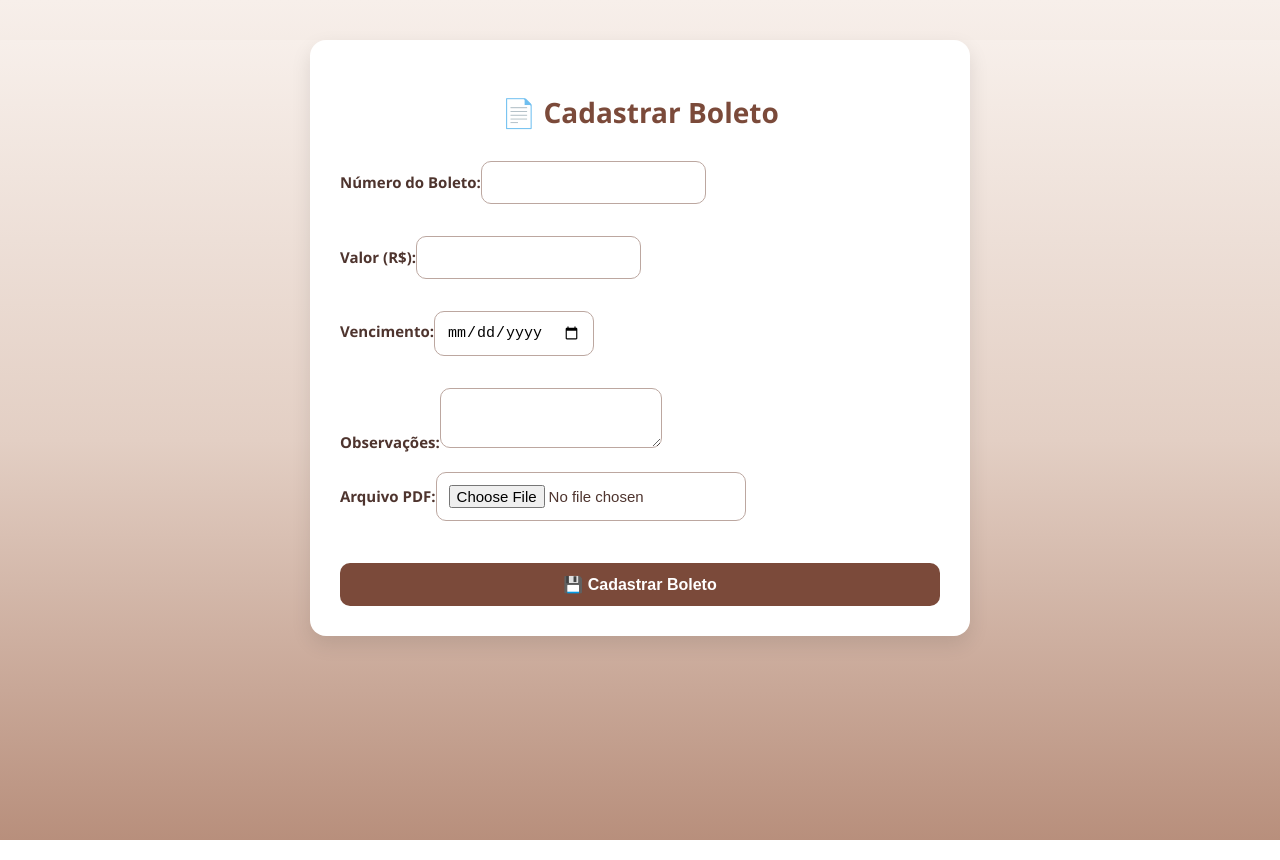
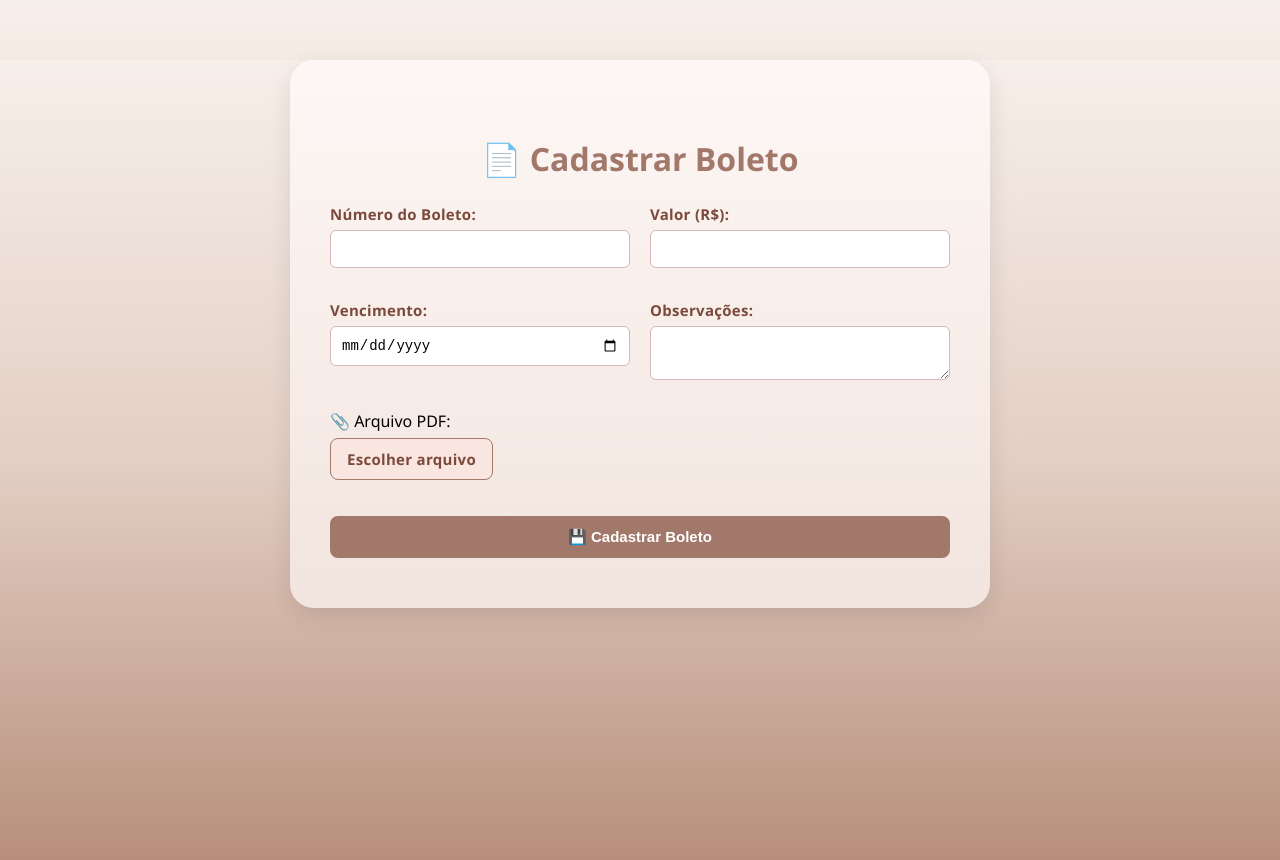
Before and after one commit to F4chini2/farmaceutica-esteta, a React (Vite) app in the folder frontend/: page /fornecedores/1/boletos in a window 1280 px wide. Built offline with nearby package versions, Linux system fonts and the light colour scheme; sample sign-in values are in the browser's storage.

Commit message:
VersaoFinalMeiaEntregaProto

```diff
--- a/frontend/src/pages/Boletos.jsx
+++ b/frontend/src/pages/Boletos.jsx
@@ -1,10 +1,12 @@
 import './Boletos.css';
+import './Historico.css'; // Importa o estilo do Histórico
 import { useEffect, useState } from 'react';
 import Tabs from '../components/Tabs';
 
 function Boletos() {
   const [boletos, setBoletos] = useState([]);
   const [busca, setBusca] = useState('');
+  const [imagemSelecionada, setImagemSelecionada] = useState(null);
 
   useEffect(() => {
     const fetchBoletos = async () => {
@@ -65,11 +67,33 @@ function Boletos() {
             <p><strong>Valor:</strong> R$ {b.valor}</p>
             <p><strong>Vencimento:</strong> {new Date(b.vencimento).toLocaleDateString()}</p>
             <p><strong>Observações:</strong> {b.observacoes || 'Nenhuma'}</p>
+
+            {b.arquivo && (
+              b.arquivo.endsWith('.pdf') ? (
+                <a href={`http://localhost:3001${b.arquivo}`} target="_blank" rel="noopener noreferrer">
+                  📄 Ver PDF
+                </a>
+              ) : (
+                <img
+                  src={`http://localhost:3001${b.arquivo}`}
+                  alt="arquivo"
+                  className="foto-procedimento"
+                  onClick={() => setImagemSelecionada(`http://localhost:3001${b.arquivo}`)}
+                />
+              )
+            )}
+
             <button onClick={() => marcarComoPago(b.id)}>✅ Marcar como Pago</button>
             <button onClick={() => excluirBoleto(b.id)}>🗑️ Excluir</button>
           </div>
         ))}
       </div>
+
+      {imagemSelecionada && (
+        <div className="overlay" onClick={() => setImagemSelecionada(null)}>
+          <img src={imagemSelecionada} alt="Visualização" className="imagem-grande" />
+        </div>
+      )}
     </div>
   );
 }
--- a/frontend/src/pages/BoletosPagos.jsx
+++ b/frontend/src/pages/BoletosPagos.jsx
@@ -1,10 +1,12 @@
 import './Boletos.css';
+import './Historico.css'; // Para zoom e overlay
 import { useEffect, useState } from 'react';
 import Tabs from '../components/Tabs';
 
 function BoletosPagos() {
   const [boletos, setBoletos] = useState([]);
   const [busca, setBusca] = useState('');
+  const [imagemSelecionada, setImagemSelecionada] = useState(null);
 
   useEffect(() => {
     const fetchBoletos = async () => {
@@ -56,10 +58,32 @@ function BoletosPagos() {
             <p><strong>Valor:</strong> R$ {b.valor}</p>
             <p><strong>Vencimento:</strong> {new Date(b.vencimento).toLocaleDateString()}</p>
             <p><strong>Observações:</strong> {b.observacoes || 'Nenhuma'}</p>
+
+            {b.arquivo && (
+              b.arquivo.endsWith('.pdf') ? (
+                <a href={`http://localhost:3001${b.arquivo}`} target="_blank" rel="noopener noreferrer">
+                  📄 Ver PDF
+                </a>
+              ) : (
+                <img
+                  src={`http://localhost:3001${b.arquivo}`}
+                  alt="arquivo"
+                  className="foto-procedimento"
+                  onClick={() => setImagemSelecionada(`http://localhost:3001${b.arquivo}`)}
+                />
+              )
+            )}
+
             <button onClick={() => excluirBoleto(b.id)}>🗑️ Excluir</button>
           </div>
         ))}
       </div>
+
+      {imagemSelecionada && (
+        <div className="overlay" onClick={() => setImagemSelecionada(null)}>
+          <img src={imagemSelecionada} alt="Visualização" className="imagem-grande" />
+        </div>
+      )}
     </div>
   );
 }
--- a/frontend/src/pages/CadastrarBoletos.css
+++ b/frontend/src/pages/CadastrarBoletos.css
@@ -1,51 +1,113 @@
+html, body {
+  min-height: 100vh;
+  margin: 0;
+  padding: 0;
+  font-family: 'Segoe UI', sans-serif;
+  background: linear-gradient(to bottom, #f7efea, #e3cfc4, #b88f7c);
+  background-attachment: fixed;
+  background-repeat: no-repeat;
+  background-size: cover;
+}
+
 .cadastro-boleto-container {
-  max-width: 600px;
-  margin: 40px auto;
-  padding: 30px;
-  background: #fff;
-  border-radius: 16px; /* visual mais suave */
-  box-shadow: 0 8px 20px rgba(0, 0, 0, 0.1);
+  max-width: 700px;
+  margin: 60px auto;
+  padding: 50px 40px;
+  background: linear-gradient(to bottom, #fdf7f5, #f2e4de);
+  border-radius: 24px;
+  box-shadow: 0 8px 24px rgba(0, 0, 0, 0.1);
+  box-sizing: border-box;
 }
 
 .cadastro-boleto-container h2 {
+  color: #a2786a;
+  margin-bottom: 24px;
+  font-size: 32px;
   text-align: center;
-  color: #7b4a3a;
-  margin-bottom: 30px;
-  font-size: 28px;
 }
 
 .form-boleto {
-  display: flex;
-  flex-direction: column;
+  display: grid;
+  grid-template-columns: repeat(2, 1fr);
   gap: 20px;
+  max-width: 700px;
+  margin: 0 auto;
 }
 
 .form-boleto label {
-  font-weight: bold;
-  color: #4e342e;
+  display: flex;
+  flex-direction: column;
+  font-weight: 600;
+  color: #7b4a3a;
   font-size: 15px;
+  letter-spacing: 0.3px;
 }
 
 .form-boleto input,
 .form-boleto textarea {
-  padding: 12px;
-  border-radius: 10px;
-  border: 1px solid #bca7a0;
-  font-size: 15px;
+  padding: 10px;
+  border: 1px solid #d4baba;
+  border-radius: 6px;
+  font-size: 14px;
+  background-color: #fff;
+  margin-top: 6px;
+  transition: border-color 0.2s ease;
+}
+
+.form-boleto input:focus,
+.form-boleto textarea:focus {
+  border-color: #a2786a;
+  outline: none;
 }
 
 .form-boleto button {
-  background-color: #7b4a3a;
+  grid-column: span 2;
+  padding: 12px;
+  background-color: #a2786a;
   color: white;
-  padding: 12px 16px;
   border: none;
-  border-radius: 10px;
-  font-size: 16px;
+  border-radius: 8px;
   font-weight: bold;
+  font-size: 15px;
   cursor: pointer;
   transition: background-color 0.3s ease;
+  margin-top: 16px;
 }
 
 .form-boleto button:hover {
-  background-color: #5d3325;
+  background-color: #8c5e51;
 }
+
+.upload-wrapper {
+  margin-top: 10px;
+  display: flex;
+  flex-direction: column;
+  gap: 6px;
+}
+
+.custom-file-upload {
+  display: inline-block;
+  padding: 10px 16px;
+  border: 1px solid #a2786a;
+  border-radius: 8px;
+  background-color: #f9e6e0;
+  color: #5e3d3d;
+  font-weight: bold;
+  font-size: 14px;
+  cursor: pointer;
+  transition: background-color 0.3s, border-color 0.3s;
+  width: fit-content;
+  max-width: 100%;
+  white-space: nowrap;
+  overflow: hidden;
+  text-overflow: ellipsis;
+}
+
+.custom-file-upload:hover {
+  background-color: #f2d5cc;
+  border-color: #8c5e51;
+}
+
+.custom-file-upload input[type="file"] {
+  display: none;
+}
--- a/frontend/src/pages/CadastrarBoletos.jsx
+++ b/frontend/src/pages/CadastrarBoletos.jsx
@@ -1,4 +1,3 @@
-
 import { useState } from "react";
 import { useParams, useNavigate } from "react-router-dom";
 import "./CadastrarBoletos.css";
@@ -16,7 +15,7 @@ function CadastrarBoleto() {
     e.preventDefault();
     const token = localStorage.getItem("token");
     const formData = new FormData();
-    formData.append("fornecedor_id", id); // ✅ Corrigido
+    formData.append("fornecedor_id", id);
     formData.append("numero", numero);
     formData.append("valor", valor);
     formData.append("vencimento", vencimento);
@@ -57,9 +56,16 @@ function CadastrarBoleto() {
         <label>Observações:
           <textarea value={observacoes} onChange={(e) => setObservacoes(e.target.value)} />
         </label>
-        <label>Arquivo PDF:
-          <input type="file" accept=".pdf" onChange={(e) => setArquivo(e.target.files[0])} />
-        </label>
+
+        <div className="upload-wrapper">
+          <span>📎 Arquivo PDF:</span>
+          <label className="custom-file-upload">
+            <input type="file" accept=".pdf" onChange={(e) => setArquivo(e.target.files[0])} />
+            Escolher arquivo
+          </label>
+          {arquivo && <span>{arquivo.name}</span>}
+        </div>
+
         <button type="submit">💾 Cadastrar Boleto</button>
       </form>
     </div>
```
